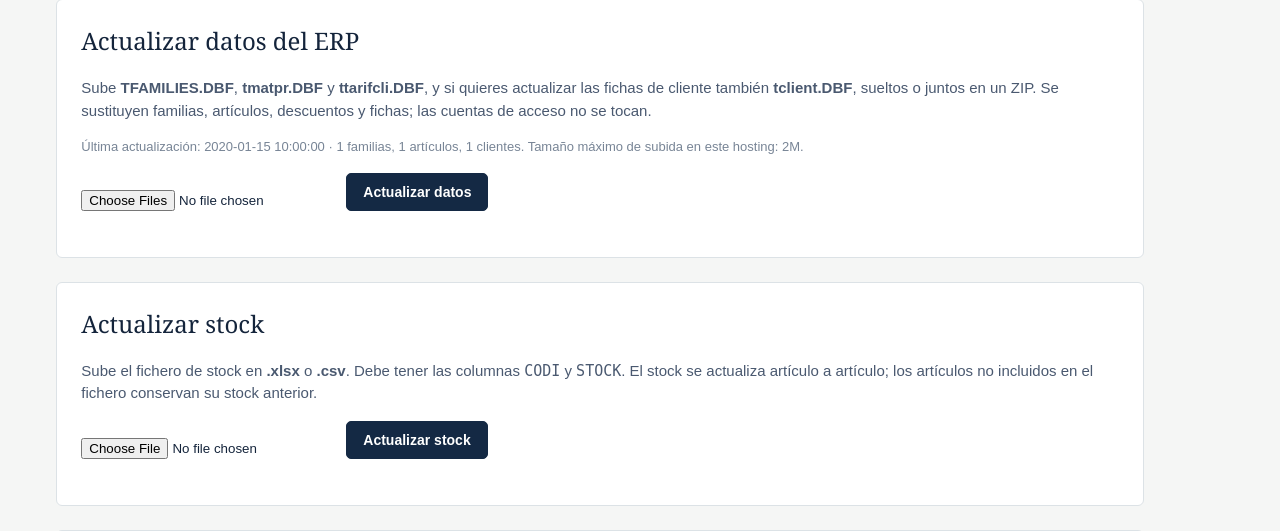
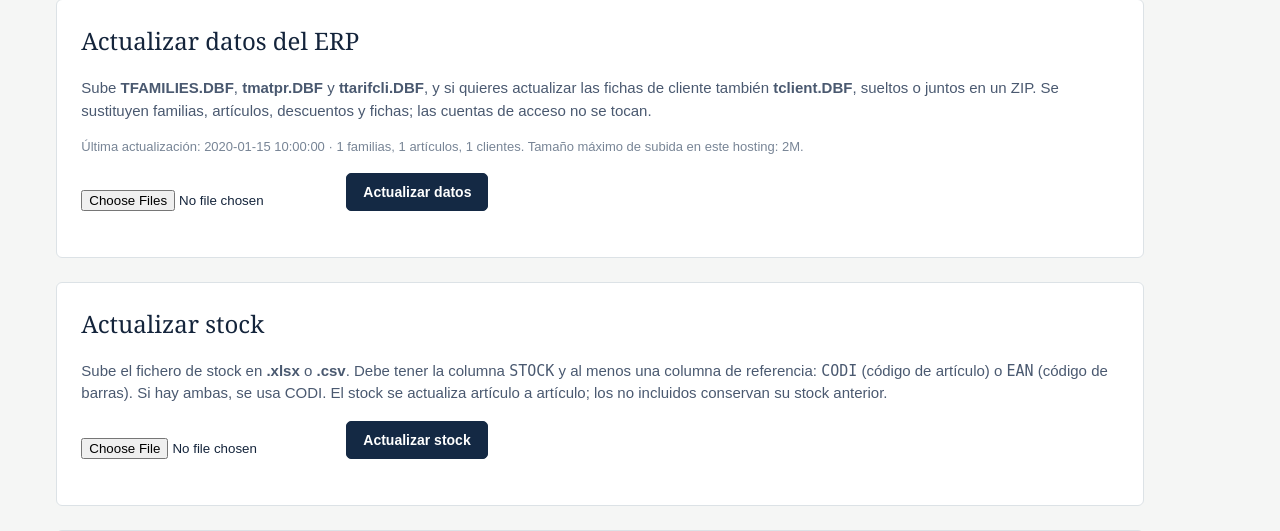
Before and after one commit to JuanSolMauri/danbel-portal, a PHP site: page /admin.php in a window 1280 px wide. Shown: the part 226-757 px from the top of the page. Run offline with PHP 8.4, Linux system fonts and the light colour scheme; the visitor is signed in with stand-in values (Sample User, id 1); tables that the repository leaves empty hold one stand-in row (values such as "Sample post").

Commit message:
Stock: lector acepta EAN además de CODI; resolución via DB
- read_stock_xlsx y read_stock_csv detectan columna EAN/BARRES como
  alternativa a CODI. Si el fichero tiene ambas, CODI tiene prioridad.
- upload_stock: cuando el fichero va por EAN, resuelve code via JOIN
  con products.ean antes de insertar en la tabla stock.
- Probado con stock261024.xlsx (EAN + CODI + STOCK, 3937 artículos).

Co-Authored-By: Claude Sonnet 4.6 <noreply@anthropic.com>
Claude-Session: https://claude.ai/code/session_01D8dJK5mxDMkR64XHZKFstC

```diff
--- a/portal/admin.php
+++ b/portal/admin.php
@@ -57,8 +57,9 @@ function col_to_index(string $col): int
 }
 
 /**
- * Lee un fichero de stock (.xlsx o .csv) y devuelve ['code' => qty].
- * Busca las columnas por nombre de cabecera (CODI y STOCK), en cualquier orden.
+ * Lee un fichero de stock (.xlsx o .csv).
+ * Devuelve [$key_type, $data] donde $key_type es 'code' (columna CODI) o 'ean' (columna EAN).
+ * Si hay CODI tiene prioridad sobre EAN.
  */
 function read_stock_file(string $path, string $filename): array
 {
@@ -71,6 +72,7 @@ function read_stock_file(string $path, string $filename): array
     throw new RuntimeException('El fichero debe ser .xlsx o .csv.');
 }
 
+/** @return array{0:'code'|'ean', 1:array<string,int>} */
 function read_stock_csv(string $path): array
 {
     $handle = fopen($path, 'r');
@@ -80,33 +82,32 @@ function read_stock_csv(string $path): array
     $raw = fgets($handle);
     rewind($handle);
     $sep = substr_count((string) $raw, ';') >= substr_count((string) $raw, ',') ? ';' : ',';
-    $codiCol = $stockCol = null;
+    $codiCol = $stockCol = $eanCol = null;
     $result = [];
     while (($row = fgetcsv($handle, 0, $sep)) !== false) {
-        if ($codiCol === null) {
+        if ($codiCol === null && $eanCol === null) {
             foreach ($row as $i => $v) {
                 $u = strtoupper(trim((string) $v));
-                if ($u === 'CODI') {
-                    $codiCol = $i;
-                }
-                if ($u === 'STOCK') {
-                    $stockCol = $i;
-                }
+                if ($u === 'CODI') $codiCol = $i;
+                if ($u === 'EAN' || $u === 'BARRES') $eanCol = $i;
+                if ($u === 'STOCK') $stockCol = $i;
             }
-            if ($codiCol === null || $stockCol === null) {
-                throw new RuntimeException('El CSV necesita las columnas CODI y STOCK.');
+            if ($stockCol === null || ($codiCol === null && $eanCol === null)) {
+                throw new RuntimeException('El CSV necesita la columna STOCK y al menos CODI o EAN.');
             }
             continue;
         }
-        $code = trim($row[$codiCol] ?? '');
-        if ($code !== '') {
-            $result[$code] = (int) ($row[$stockCol] ?? 0);
+        $keyCol = $codiCol ?? $eanCol;
+        $key = trim($row[$keyCol] ?? '');
+        if ($key !== '') {
+            $result[$key] = (int) ($row[$stockCol] ?? 0);
         }
     }
     fclose($handle);
-    return $result;
+    return [$codiCol !== null ? 'code' : 'ean', $result];
 }
 
+/** @return array{0:'code'|'ean', 1:array<string,int>} */
 function read_stock_xlsx(string $path): array
 {
     $zip = new ZipArchive();
@@ -136,7 +137,7 @@ function read_stock_xlsx(string $path): array
     $sheetXml = (string) preg_replace('/\s+\w+:\w+(?:="[^"]*")?/', '', $sheetXml);
     $sheetXml = (string) preg_replace('/\s+xmlns="[^"]*"/', '', $sheetXml);
     $sheet = new SimpleXMLElement($sheetXml, LIBXML_NOERROR | LIBXML_NOWARNING);
-    $codiCol = $stockCol = null;
+    $codiCol = $stockCol = $eanCol = null;
     $result = [];
     foreach ($sheet->sheetData->row as $row) {
         $cells = [];
@@ -150,30 +151,28 @@ function read_stock_xlsx(string $path): array
             }
             $cells[$idx] = $val;
         }
-        if ($codiCol === null) {
+        if ($codiCol === null && $eanCol === null) {
             foreach ($cells as $idx => $v) {
                 $u = strtoupper(trim($v));
-                if ($u === 'CODI') {
-                    $codiCol = $idx;
-                }
-                if ($u === 'STOCK') {
-                    $stockCol = $idx;
-                }
+                if ($u === 'CODI') $codiCol = $idx;
+                if ($u === 'EAN' || $u === 'BARRES') $eanCol = $idx;
+                if ($u === 'STOCK') $stockCol = $idx;
             }
-            if ($codiCol === null || $stockCol === null) {
+            if ($stockCol !== null && ($codiCol !== null || $eanCol !== null)) {
                 continue;
             }
             continue;
         }
-        $code = trim($cells[$codiCol] ?? '');
-        if ($code !== '') {
-            $result[$code] = (int) ($cells[$stockCol] ?? 0);
+        $keyCol = $codiCol ?? $eanCol;
+        $key = trim($cells[$keyCol] ?? '');
+        if ($key !== '') {
+            $result[$key] = (int) ($cells[$stockCol] ?? 0);
         }
     }
-    if ($codiCol === null) {
-        throw new RuntimeException('No se encontraron las columnas CODI y STOCK en el Excel.');
+    if ($codiCol === null && $eanCol === null) {
+        throw new RuntimeException('No se encontraron las columnas CODI (o EAN) y STOCK en el Excel.');
     }
-    return $result;
+    return [$codiCol !== null ? 'code' : 'ean', $result];
 }
 
 function remove_dir(string $dir): void
@@ -224,9 +223,27 @@ if ($_SERVER['REQUEST_METHOD'] === 'POST') {
                 $code = $file['error'] ?? UPLOAD_ERR_NO_FILE;
                 throw new RuntimeException("No se pudo recibir el fichero (código $code).");
             }
-            $data = read_stock_file($file['tmp_name'], (string) $file['name']);
+            [$keyType, $data] = read_stock_file($file['tmp_name'], (string) $file['name']);
             if (!$data) {
                 throw new RuntimeException('No se encontraron artículos en el fichero.');
+            }
+            // Si las claves son EAN, resuelve el código de artículo correspondiente.
+            if ($keyType === 'ean') {
+                $eans = array_keys($data);
+                $ph = implode(',', array_fill(0, count($eans), '?'));
+                $s = db()->prepare("SELECT ean, code FROM products WHERE ean IN ($ph)");
+                $s->execute($eans);
+                $byEan = $s->fetchAll(PDO::FETCH_KEY_PAIR);
+                $resolved = [];
+                foreach ($data as $ean => $qty) {
+                    if (isset($byEan[$ean])) {
+                        $resolved[$byEan[$ean]] = $qty;
+                    }
+                }
+                $data = $resolved;
+            }
+            if (!$data) {
+                throw new RuntimeException('Ningún EAN del fichero coincide con artículos del catálogo.');
             }
             // Crea la tabla si todavía no existe (por si el portal se instaló antes de esta versión).
             db()->exec("CREATE TABLE IF NOT EXISTS stock (
@@ -363,7 +380,7 @@ site_header('admin', $access, $user);
 
   <section class="customer-panel admin-panel">
     <h2>Actualizar stock</h2>
-    <p>Sube el fichero de stock en <strong>.xlsx</strong> o <strong>.csv</strong>. Debe tener las columnas <code>CODI</code> y <code>STOCK</code>. El stock se actualiza artículo a artículo; los artículos no incluidos en el fichero conservan su stock anterior.</p>
+    <p>Sube el fichero de stock en <strong>.xlsx</strong> o <strong>.csv</strong>. Debe tener la columna <code>STOCK</code> y al menos una columna de referencia: <code>CODI</code> (código de artículo) o <code>EAN</code> (código de barras). Si hay ambas, se usa CODI. El stock se actualiza artículo a artículo; los no incluidos conservan su stock anterior.</p>
     <form method="post" enctype="multipart/form-data" class="admin-form">
       <?= csrf_field() ?><input type="hidden" name="action" value="upload_stock">
       <input type="file" name="stock" accept=".xlsx,.csv" required>
```
